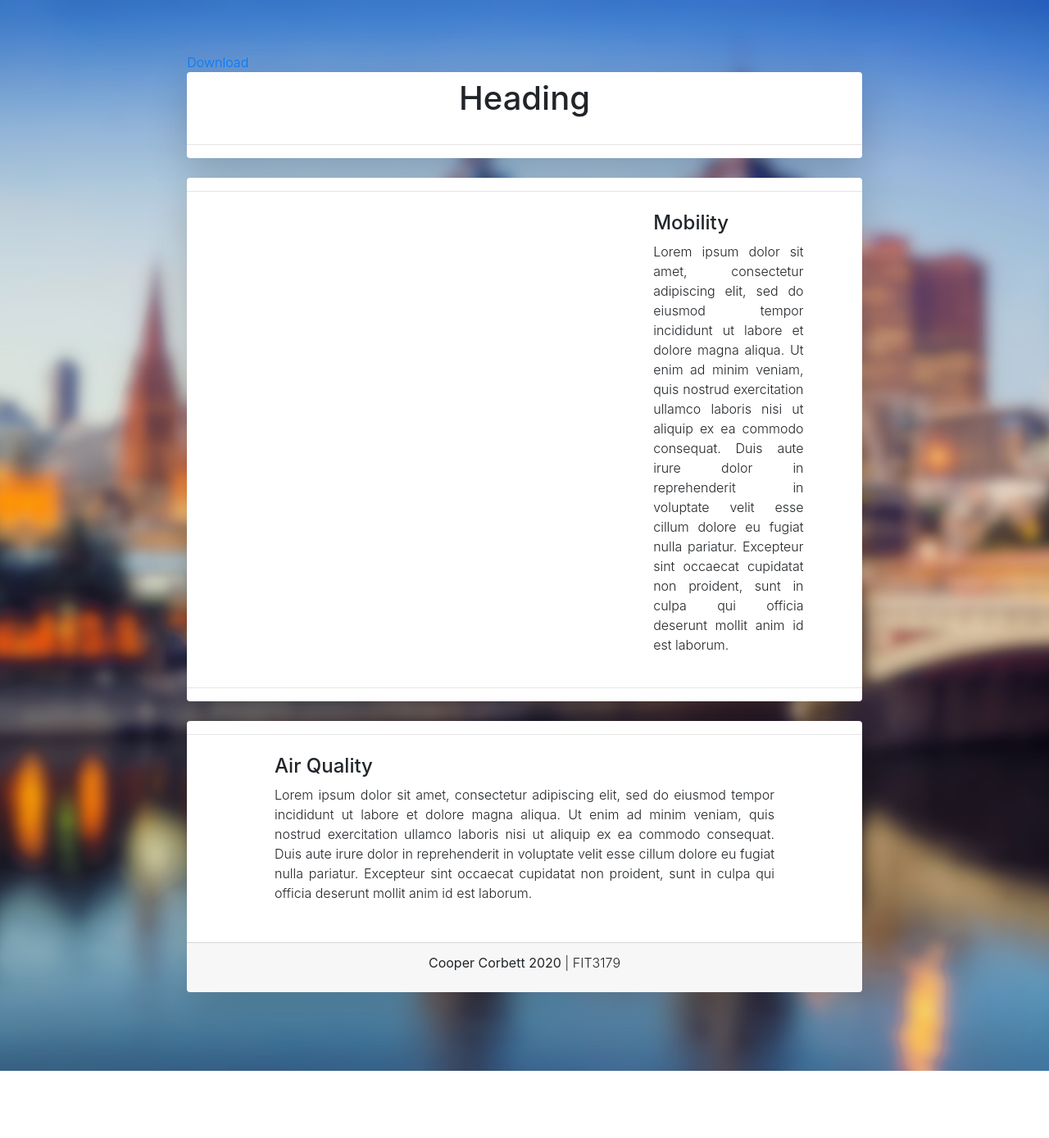
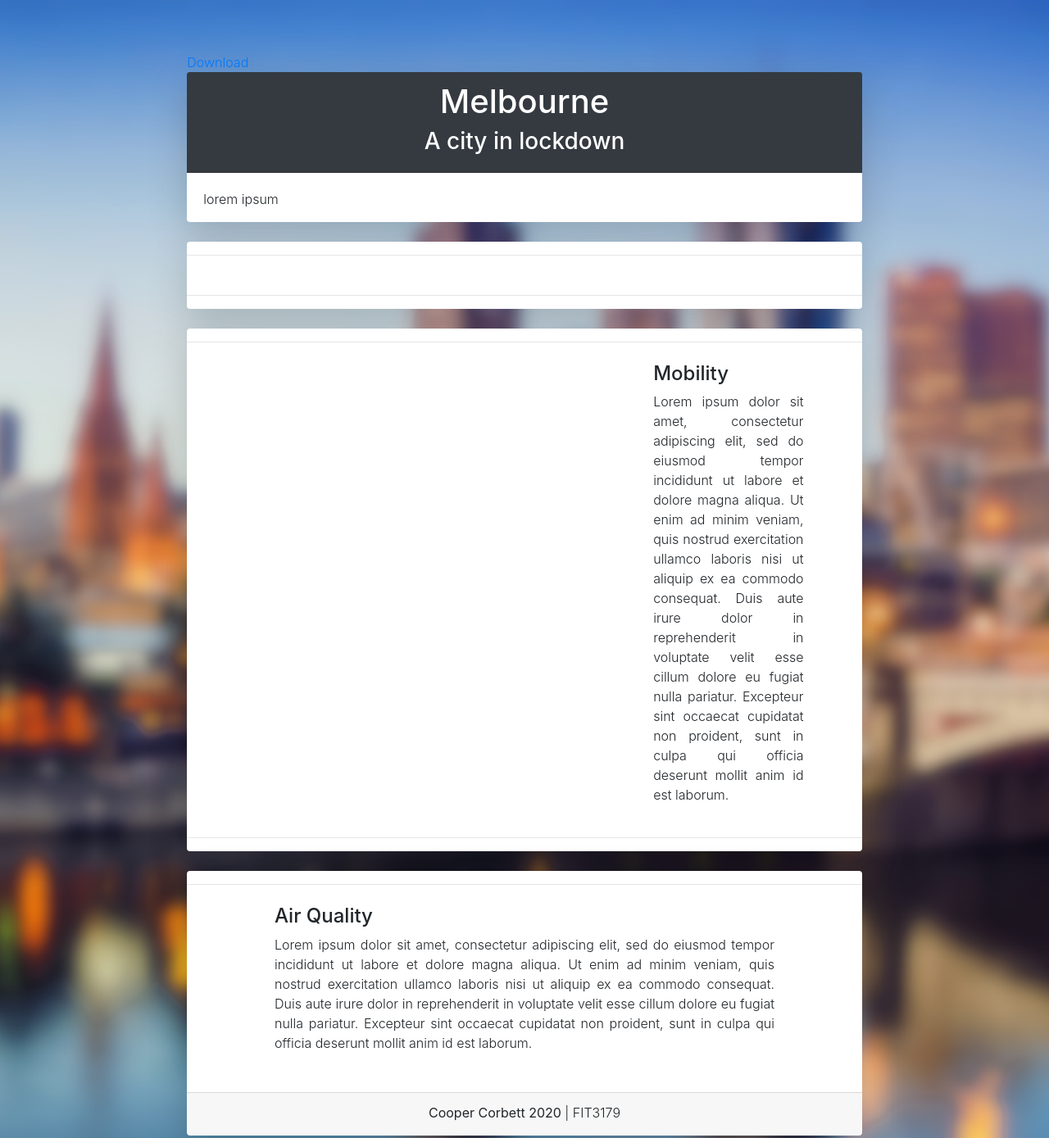
Before and after one commit to crcorbett/FIT3179, a plain HTML site: page index.html in a window 1280 px wide. Shown: the top 1389 px of the page at 82% size. Before the commit the page ends 1307 px from the top, so only its background shows below. Drawn offline with nearby package versions, Linux system fonts and the light colour scheme; a script that the page names is missing.

Commit message:
Update index.html

```diff
--- a/index.html
+++ b/index.html
@@ -24,13 +24,19 @@
                            data-size="large" href="https://github.com/crcorbett/FIT3179/archive/master.zip">Download</a>
                     </div>
                     <div class="card border-0 shadow-lg">
+                        <div class="card-header bg-dark text-white text-center">
+                            <h1>Melbourne</h1>
+                            <h3>A city in lockdown</h3>
+                        </div>
+                        <div class="card-body pb-0">
+                            <p>lorem ipsum</p>
+                        </div>
+                    </div>
+                    <br>
+                    <div class="card border-0 shadow-lg">
                         <div class="card-block">
+                            <hr>
                             <div class="row pt-2 pb-2 justify-content-center">
-                                <div class="row">
-                                    <div class="col-12">
-                                        <h1>Heading</h1>
-                                    </div>
-                                </div>
                                 <div class="row">
                                     <div class="col-12">
                                         <div id="pedestrian">
@@ -115,7 +121,7 @@
                                 </div>
                             </div>
                         </div>
-                        <div class="card-footer pb-2 text-center">
+                        <div class="card-footer pb-0 text-center">
                             <p><b>Cooper Corbett 2020</b> | FIT3179</p>
                         </div>
                     </div>
```
